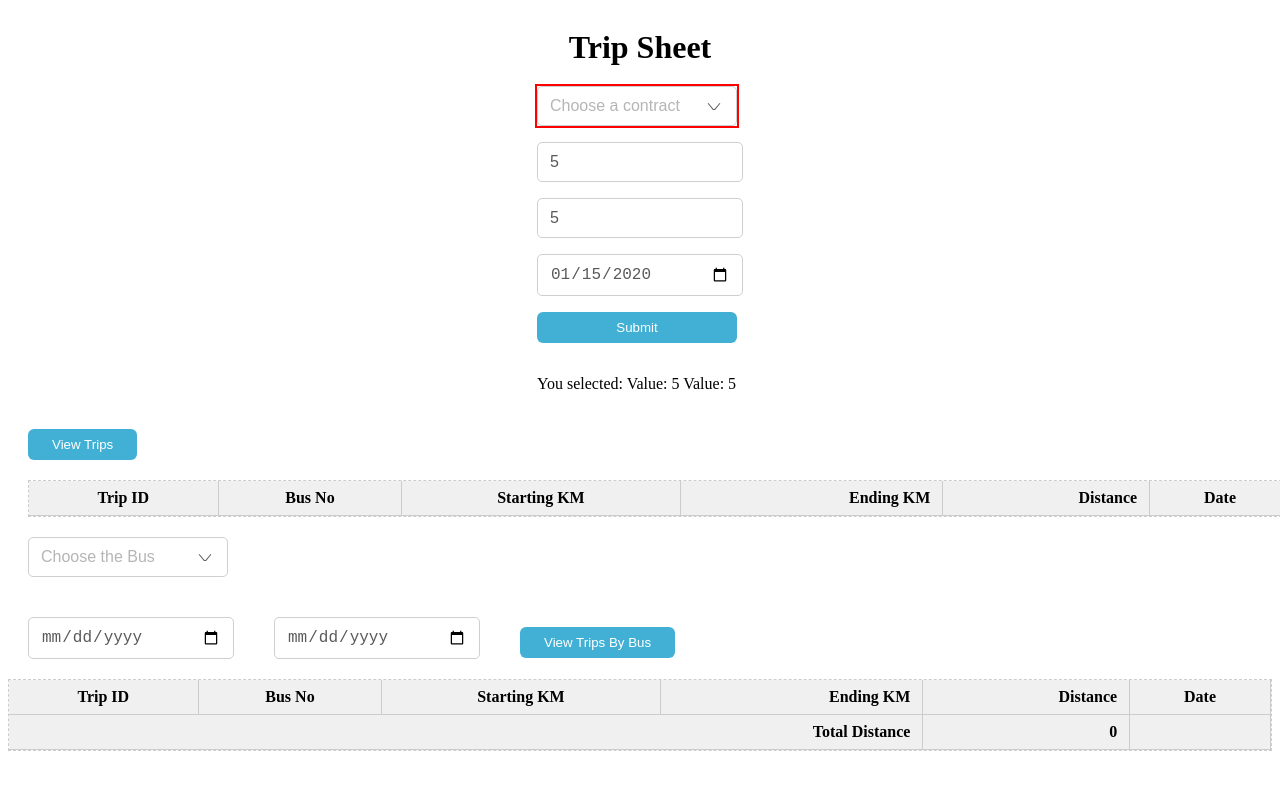
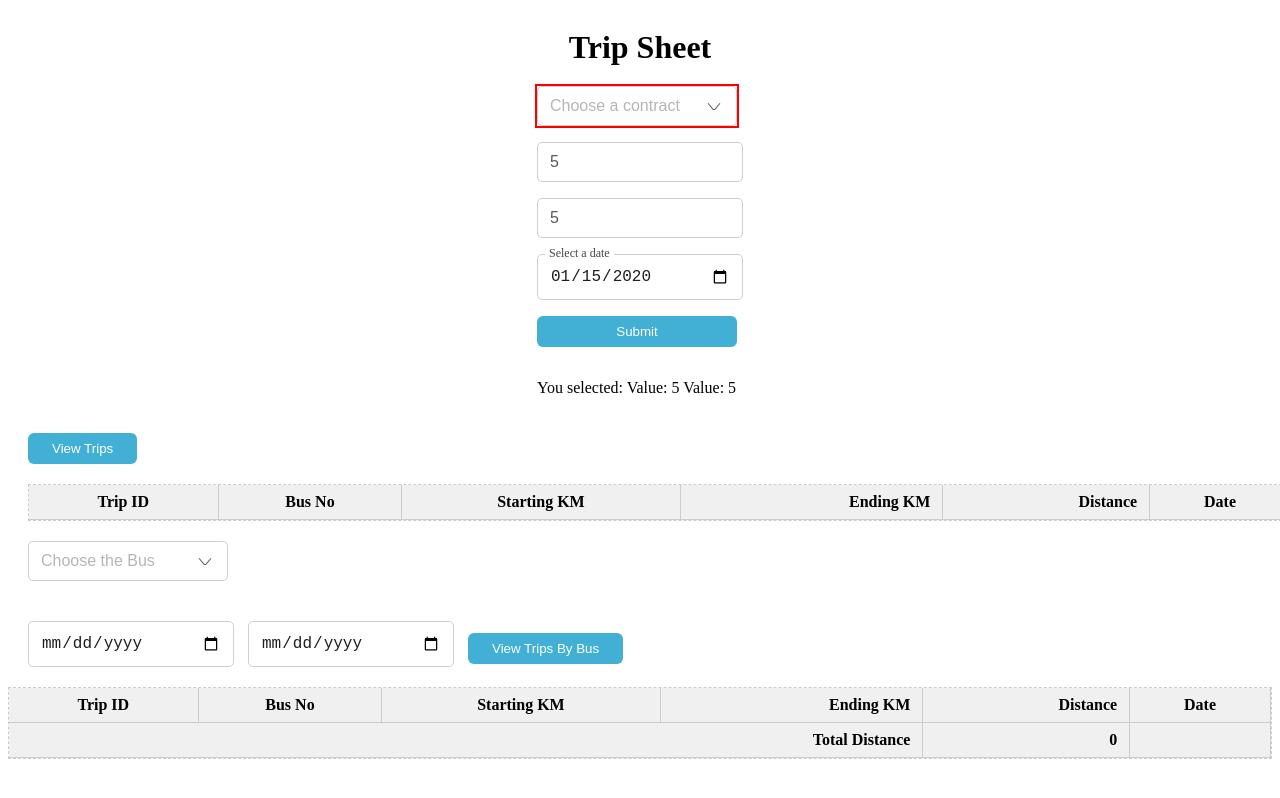
Before and after one commit to itsdeekshit098/SS-LOGISTICS, a Vue app: page / in a window 1280 px wide. Both pictures are taken after typing "5", "5", "2020-01-15" into the empty fields and a click on the button "Submit". Built offline with nearby package versions, Linux system fonts and the light colour scheme.

Commit message:
new date component

```diff
--- a/src/components/MyDate.vue
+++ b/src/components/MyDate.vue
@@ -73,6 +73,12 @@ function onInput(event: Event) {
 }
 </style> -->
 
+
+
+
+
+
+<!--
 <template>
   <div class="date-input-wrapper" @click="focusInput">
     <input
@@ -138,4 +144,93 @@ function focusInput() {
   outline: 2px solid rgb(181, 224, 225);
   outline-offset: -1px;
 }
+</style> -->
+
+
+
+<template>
+  <div class="date-input-wrapper" @click="focusInput">
+    <input
+      ref="dateInput"
+      class="styled-input"
+      type="date"
+      :value="modelValue"
+      @input="onInput"
+      @keydown.prevent
+    />
+    <!-- Label only shown if modelValue is not empty -->
+    <label v-if="modelValue" class="floating">Select a date</label>
+  </div>
+</template>
+
+<script setup lang="ts">
+import { defineProps, defineEmits, ref } from 'vue'
+
+const props = defineProps({
+  modelValue: {
+    type: String,
+    default: ''
+  }
+})
+
+const emit = defineEmits(['update:modelValue'])
+
+const dateInput = ref<HTMLInputElement | null>(null)
+
+function onInput(event: Event) {
+  const target = event.target as HTMLInputElement
+  emit('update:modelValue', target.value)
+}
+
+function focusInput() {
+  dateInput.value?.showPicker?.() || dateInput.value?.focus()
+}
+</script>
+
+<style scoped>
+.date-input-wrapper {
+  position: relative;
+  display: inline-block;
+  cursor: text;
+  width: 180px;
+}
+
+.styled-input {
+  width: 100%;
+  padding: 12px 12px 12px 12px;
+  font-size: 16px;
+  color: rgb(30, 30, 30);
+  background-color: white;
+  border: 1px solid rgb(207, 207, 207);
+  border-radius: 5px;
+  outline: none;
+  transition: border-color 0.3s, outline 0.3s;
+  appearance: auto;
+  -webkit-appearance: auto;
+  -moz-appearance: auto;
+}
+
+.styled-input:hover {
+  border-color: rgb(135, 135, 135);
+}
+
+.styled-input:focus {
+  border-color: rgb(135, 135, 135);
+  outline: 2px solid rgb(181, 224, 225);
+  outline-offset: -1px;
+}
+
+/* Floating label styling */
+.floating {
+  position: absolute;
+  top: -8px;
+  left: 8px;
+  font-size: 12px;
+  color: #444;
+  background: white;
+  padding: 0 4px;
+  border-radius: 3px;
+  pointer-events: none;
+  user-select: none;
+}
 </style>
```
